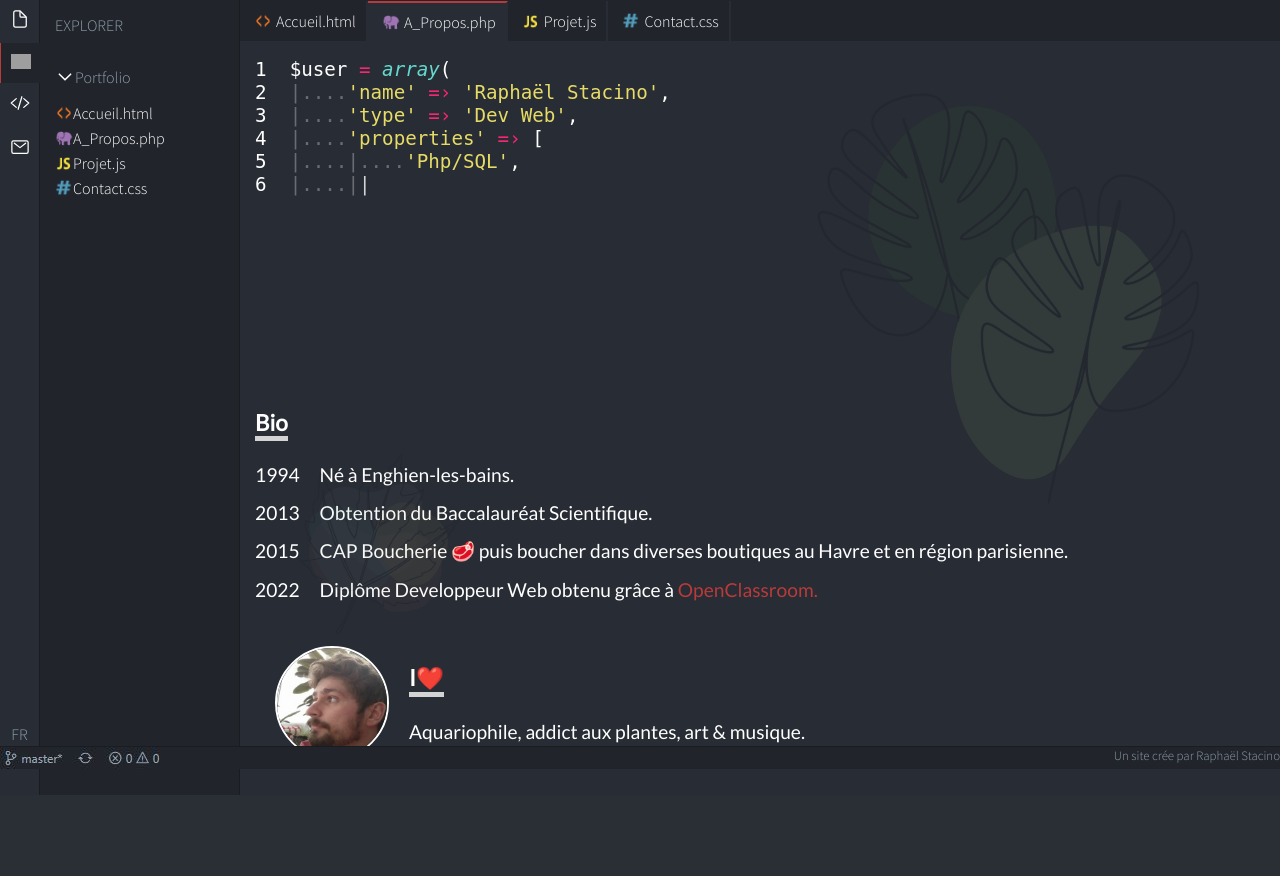
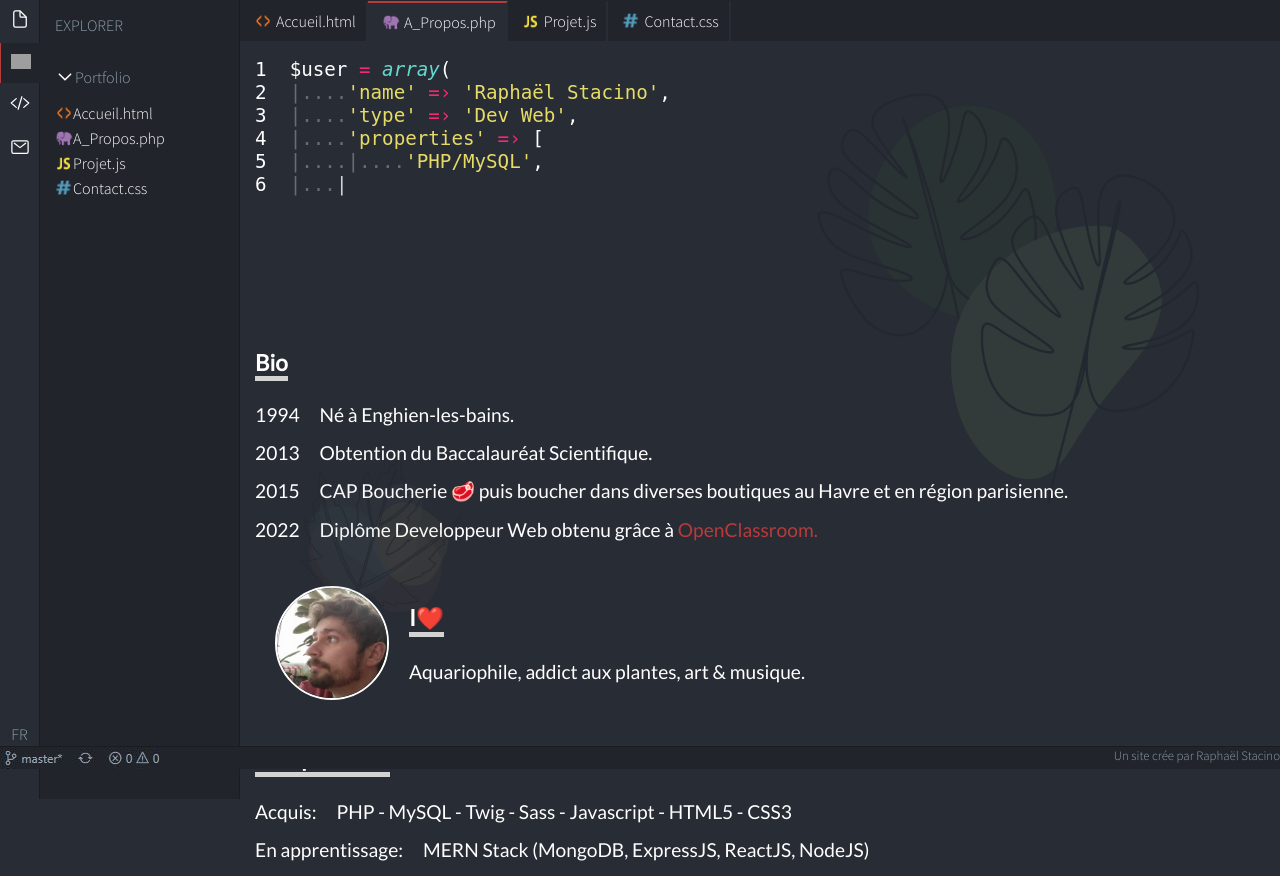
Before and after one commit to RaphaelStn/VscodePortfolio, a PHP site: page /index.php?p=about in a window 1280 px wide. Shown: the part 31-907 px from the top of the page. Before the commit the page ends 826 px from the top, so only its background shows below. Run offline with PHP 8.4, Linux system fonts and the light colour scheme; some libraries are stand-ins or nearby versions; grey boxes are pictures that could not be loaded.

Commit message:
about update

```diff
--- a/app/templates/en/home.twig
+++ b/app/templates/en/home.twig
@@ -7,7 +7,7 @@
 {% block content %}
     <div class="home-title">
         <h2 class="wave">Hello<span class="emoji">👋</span> !</h2>
-        <h1>I am <span class="name"> Raphaël Stacino</span>,,<br/>Web Developer.</h1>
+        <h1>I am <span class="name"> Raphaël Stacino</span>,<br/>Web Developer.</h1>
     </div>
         <div class="bg">
         <img class ="bg1" src="img/bg/bg1.png" alt="plants background" height="500" width="500">
--- a/app/templates/fr/about.twig
+++ b/app/templates/fr/about.twig
@@ -14,16 +14,13 @@
 2  <span class="dot">|....</span><span class="yellow">'name'</span><span class="red"> =&#8250;</span><span class="yellow"> 'Raphaël Stacino'</span>,
 3  <span class="dot">|....</span><span class="yellow">'type'</span><span class="red"> =&#8250;</span><span class="yellow"> 'Dev Web'</span>,
 4  <span class="dot">|....</span><span class="yellow">'properties'</span><span class="red"> =&#8250;</span> [
-5  <span class="dot">|....|....</span><span class="yellow">'Php/SQL'</span>,
+5  <span class="dot">|....|....</span><span class="yellow">'PHP/MySQL'</span>,
 6  <span class="dot">|....|....</span><span class="yellow">'Javascript'</span>,
 7  <span class="dot">|....|....</span><span class="yellow">'Html/Twig'</span>,
-8  <span class="dot">|....|....</span><span class="yellow">'Css/Sass'</span>],
-9  <span class="dot">|....</span><span class="yellow">'learning'</span><span class="red"> =&#8250;</span> [
-10 <span class="dot">|....|....</span><span class="yellow">'NodeJs'</span>,
-11 <span class="dot">|....|....</span><span class="yellow">'ReactJs'</span>,
-12 <span class="dot">|....|....</span><span class="yellow">'MongoDB'</span>],
-13 <span class="dot">|....</span><span class="yellow">'location'</span><span class="red"> =&#8250;</span><span class="yellow"> 'Paris'</span>,
-14 );
+8  <span class="dot">|....|....</span><span class="yellow">'CSS/Sass'</span>],
+9  <span class="dot">|....</span><span class="yellow">'age'</span><span class="red"> =&#8250;</span><span class="yellow"> '28'</span>,</span>
+10 <span class="dot">|....</span><span class="yellow">'location'</span><span class="red"> =&#8250;</span><span class="yellow"> 'Paris'</span>,
+11 );
 </pre>
     <div class="cv">
         <h3 class="cv-title">Bio</h3>
@@ -39,6 +36,11 @@
             <p>Aquariophile, addict aux plantes, art & musique.</p>
         </div>
     </div>
+    <div class="skills">
+        <h3 class="cv-title">Compétences</h3>
+        <div class="cv-items"><span class="date">Acquis:</span> PHP - MySQL - Twig - Sass - Javascript - HTML5 - CSS3</div>
+        <div class="cv-items"><span class="date">En apprentissage:</span> MERN Stack (MongoDB, ExpressJS, ReactJS, NodeJS)</div>
+    </div>
  {% endblock %}
 
 {% block scripts%}
--- a/public/styles/_about.scss
+++ b/public/styles/_about.scss
@@ -1,5 +1,6 @@
 .cv,
-.love {
+.love,
+.skills {
 	margin-top: 25px;
 	font-size: 1.2em;
 	.cv-title {
@@ -41,5 +42,5 @@
 	height: 110px;
 }
 .cv {
-	margin-top: 410px;
+	margin-top: 350px;
 }
--- a/public/styles/style.css
+++ b/public/styles/style.css
@@ -676,13 +676,15 @@ footer p {
 }
 
 .cv,
-.love {
+.love,
+.skills {
   margin-top: 25px;
   font-size: 1.2em;
 }
 
 .cv .cv-title,
-.love .cv-title {
+.love .cv-title,
+.skills .cv-title {
   margin-top: 0px;
   border-bottom: solid 5px lightgray;
   width: -webkit-fit-content;
@@ -691,7 +693,8 @@ footer p {
 }
 
 .cv .cv-items,
-.love .cv-items {
+.love .cv-items,
+.skills .cv-items {
   margin-top: 15px;
   display: -webkit-box;
   display: -ms-flexbox;
@@ -702,12 +705,14 @@ footer p {
 }
 
 .cv .cv-items p,
-.love .cv-items p {
+.love .cv-items p,
+.skills .cv-items p {
   margin: 0;
 }
 
 .cv .cv-items .date,
-.love .cv-items .date {
+.love .cv-items .date,
+.skills .cv-items .date {
   margin-right: 20px;
 }
 
@@ -746,7 +751,7 @@ footer p {
 }
 
 .cv {
-  margin-top: 410px;
+  margin-top: 350px;
 }
 
 .red {
```
Also changed, not shown: app/templates/en/about.twig (+10 -8 lines), 1 other file.
